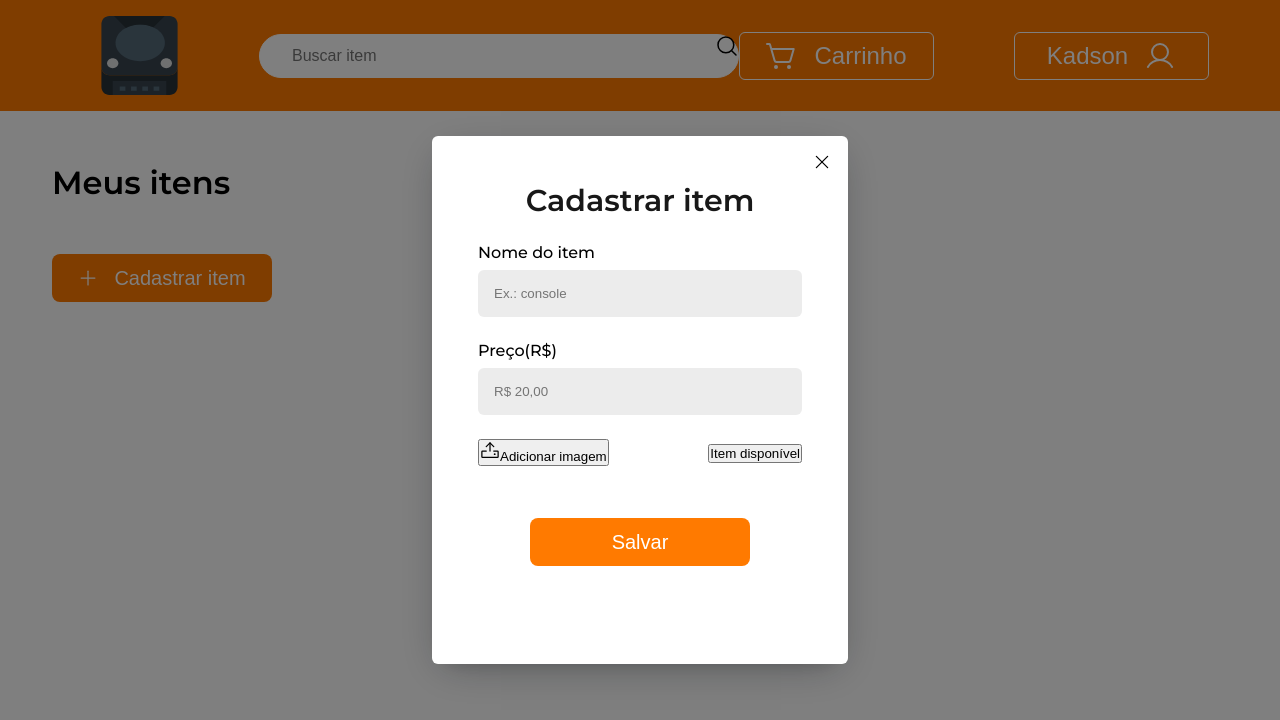
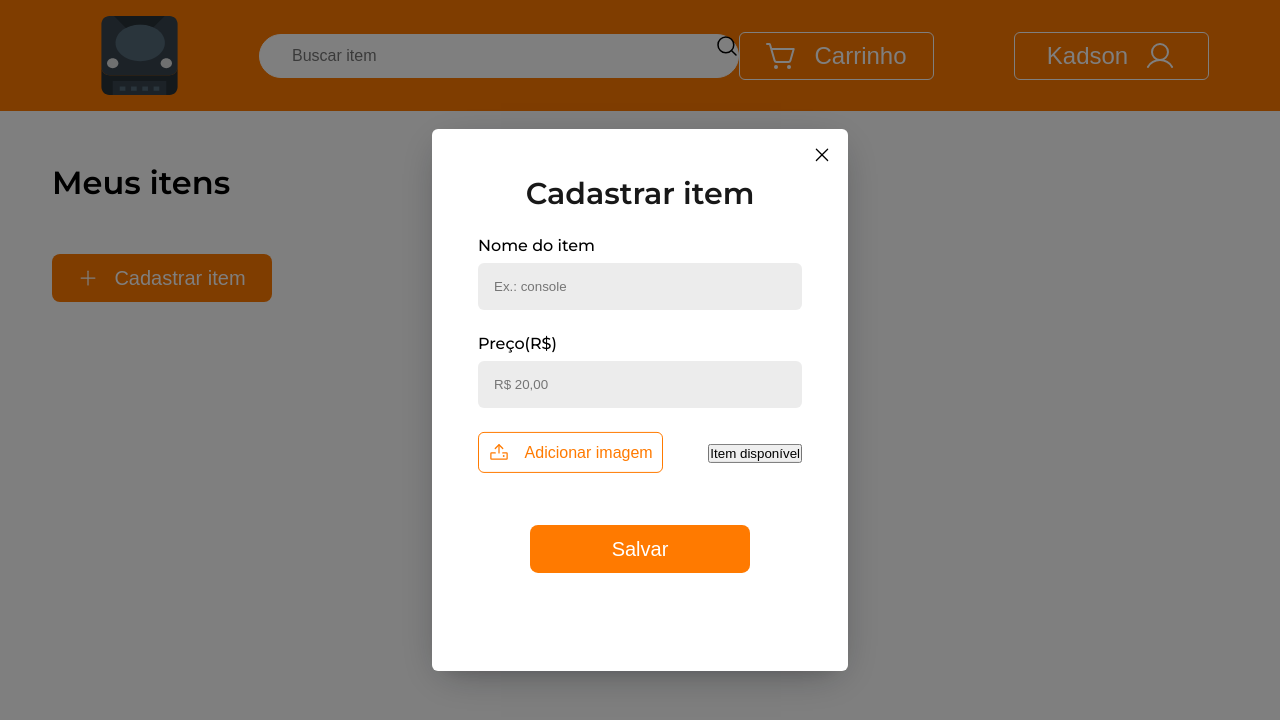
Before and after one commit to gentil-kadson/rental-shop-front, a Next.js app: page /locatario in a window 1280 px wide. Both pictures are taken after a click on the button "Cadastrar item". Shown: the top 720 px of the page. Built offline with nearby package versions, Linux system fonts and the light colour scheme.

Commit message:
create uploadImageButton

```diff
--- a/src/components/CreateItemModal/index.tsx
+++ b/src/components/CreateItemModal/index.tsx
@@ -4,6 +4,7 @@ import { Check, Plus, Upload, X } from 'phosphor-react';
 import ButtonPrimary from '../ButtonPrimary';
 
 import styles from "./styles.module.css"
+import UploadImageButton from '../UploadImageButton';
 
 export default function CreateItemModal() {
     return (
@@ -33,10 +34,7 @@ export default function CreateItemModal() {
                         </fieldset>
 
                         <div className={styles.uploadAndCheckboxContainer}>
-                            <button>
-                                <Upload size={20} />
-                                Adicionar imagem
-                            </button>
+                            <UploadImageButton />
 
                             <div>
                                 <Checkbox.Root>
--- /dev/null
+++ b/src/components/UploadImageButton/index.tsx
@@ -0,0 +1,14 @@
+import { Upload } from "phosphor-react";
+
+import styles from "./styles.module.css"
+
+export default function UploadImageButton() {
+    return (
+        <>
+            <button className={styles.button}>
+                <Upload size={20} />
+                Adicionar imagem
+            </button>
+        </>
+    )
+}
--- /dev/null
+++ b/src/components/UploadImageButton/styles.module.css
@@ -0,0 +1,15 @@
+.button {
+  background-color: transparent;
+  border: 1px solid #ff7a00;
+  border-radius: 6px;
+  display: flex;
+  align-items: center;
+  padding: 0.6rem;
+  gap: 1rem;
+  color: #ff7a00;
+  font-size: 1rem;
+}
+
+.button:hover {
+  cursor: pointer;
+}
```
